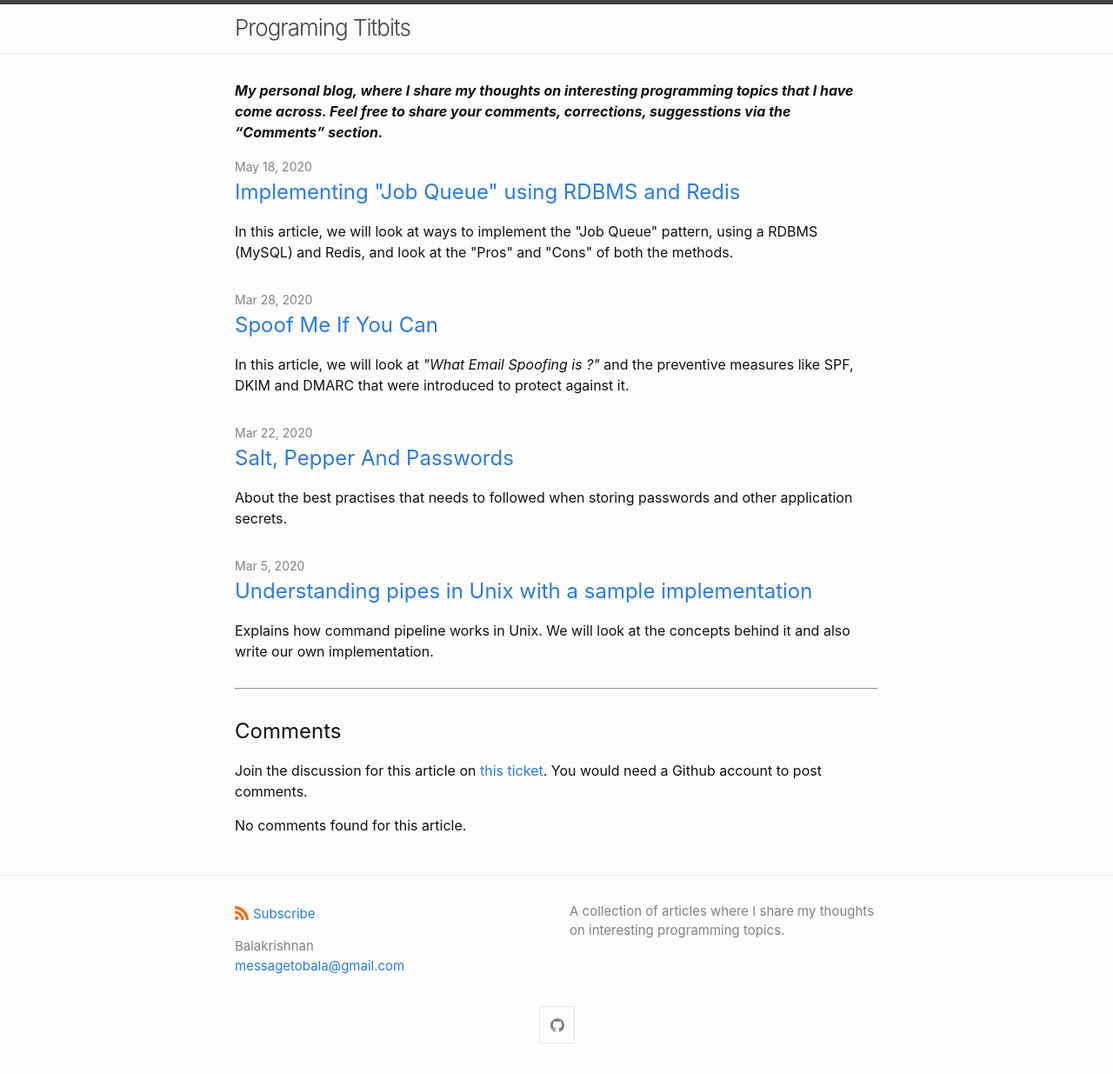
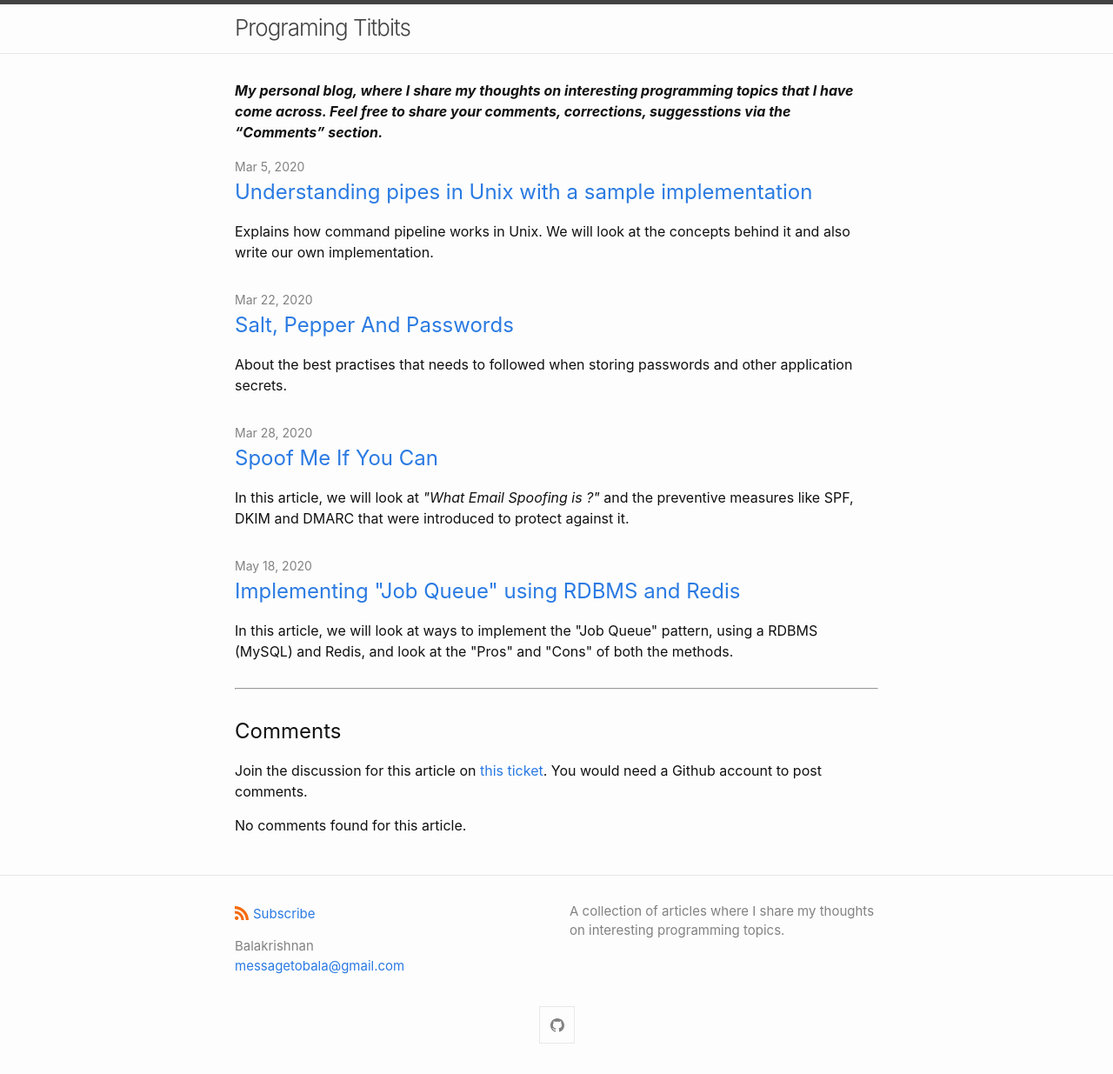
Before and after one commit to messagetobala/messagetobala.github.io, a Jekyll site: the page built from index.markdown, in a window 1280 px wide. Shown: the whole page at 87% size. Built offline with Jekyll 4.4.1, drawn with Linux system fonts in a browser that asks for light colours.

Commit message:
Reverse posts order

```diff
--- a/_layouts/home.html
+++ b/_layouts/home.html
@@ -23,7 +23,7 @@ layout: default
     {%- endif -%}
     <ul class="post-list">
       {%- assign date_format = site.minima.date_format | default: "%b %-d, %Y" -%}
-      {%- for post in posts -%}
+      {%- for post in posts reversed -%}
       <li>
         <span class="post-meta">{{ post.date | date: date_format }}</span>
         <h3>
```
